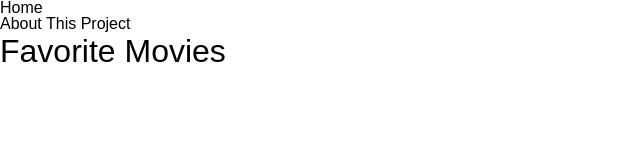
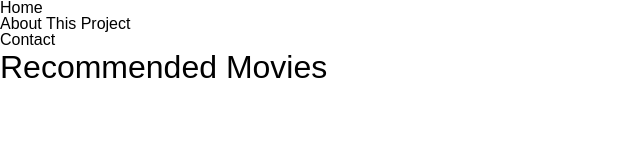
Before and after one commit to 1LuisVargas/movie-catalog-vanilla-js, a website: page front/index.html in a window 1280 px wide. Shown: the whole page, without its empty margins (0-640 px from the left). Drawn offline with Linux system fonts and the light colour scheme.

Commit message:
Testing the mac to upload minor changes for the first time

```diff
--- a/front/index.html
+++ b/front/index.html
@@ -17,10 +17,11 @@
         <ul>
           <li><a href="./index.html">Home</a></li>
           <li><a href="./about.html">About This Project</a></li>
+          <li><a href="./contact.html">Contact</a></li>
         </ul>
       </nav>
     </header>
-    <h1>Favorite Movies</h1>
+    <h1>Recommended Movies</h1>
 
     <main id="card-container">
       <ul>
```
